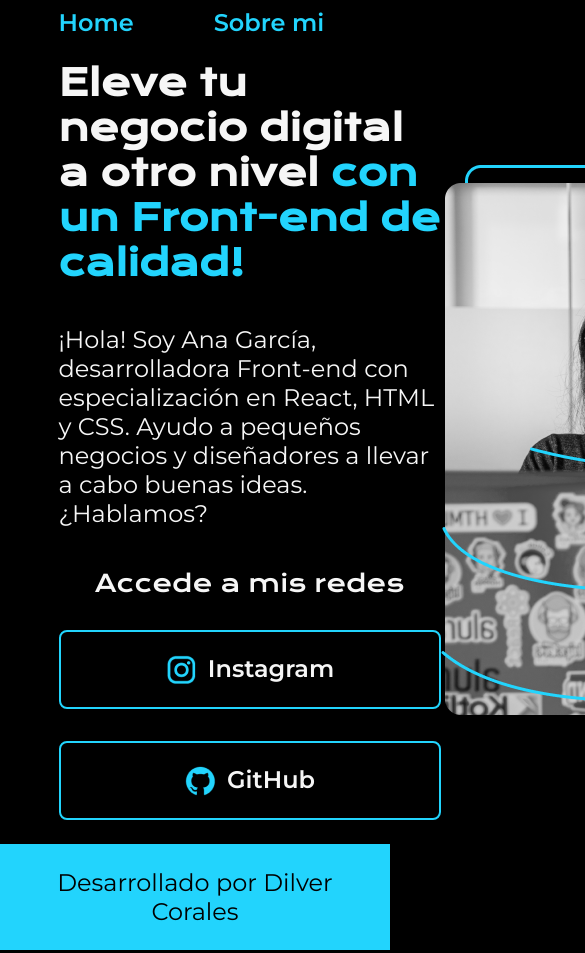
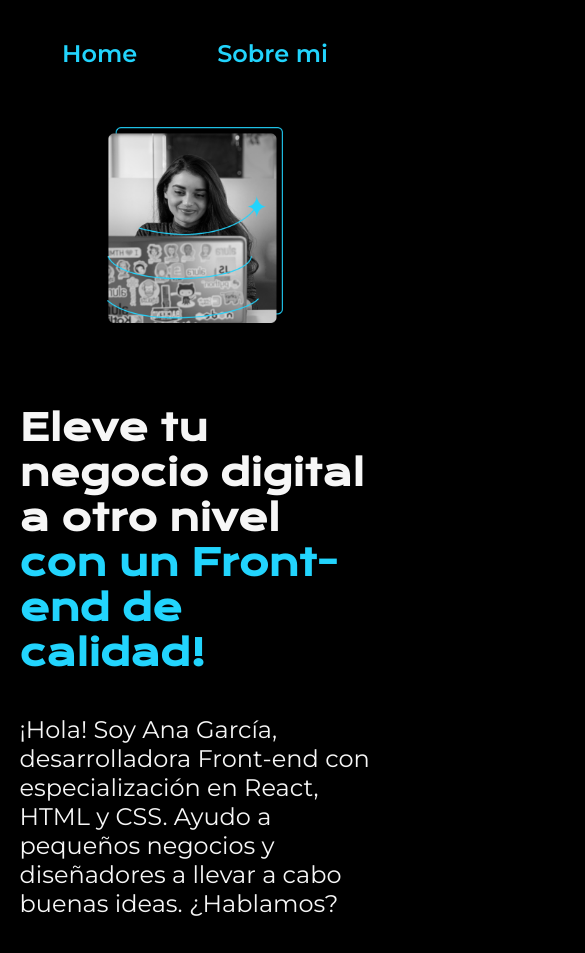
Before and after one commit to CoralesS/portafolio-prueba, a plain HTML site: page index.html in a window 390 px wide. Shown: the top 953 px of the page, 585 px wide, since content can reach past the window. Drawn offline with nearby package versions, Linux system fonts and the light colour scheme.

Commit message:
version finalizada

```diff
--- a/index.html
+++ b/index.html
@@ -38,7 +38,7 @@
                 </div>
 
         </section>
-            <img src="./assets/Imagem.png" alt="Foto de Ana García desarrolando un proyecto">
+            <img class="presentacion__imagen" src="./assets/Imagem.png" alt="Foto de Ana García desarrolando un proyecto">
     </main>
     <footer class="footer">
         <p>Desarrollado por Dilver Corales</p>
--- a/styles/style.css
+++ b/styles/style.css
@@ -11,8 +11,6 @@
 
 
 }
-
-
 
 * {
     padding: 0;
@@ -39,7 +37,7 @@ body{
 
 .header__menu__link{
     font-family: var(--fuente-montserrat);
-    font-size: 24px;
+    font-size: 1.5rem;
     font-weight: 600;
     color: var(--color-terciario);
     text-decoration: none;
@@ -51,17 +49,18 @@ body{
     display: flex;
     align-items: center;
     justify-content: space-between;
+    gap: 82px;
 }
 
 .presentacion__contenido{
-    width: 615px;
+    width: 50%;
     display: flex;
     flex-direction: column;
     gap: 40px;
 }
 
 .presentacion__contenido__titulo{
-    font-size: 36px;
+    font-size: 2.25rem;
     font-family: var(--fuente-krona);
 }
 
@@ -70,7 +69,7 @@ body{
 }
 
 .presentacion__contenido__texto{
-    font-size: 24px;
+    font-size: 1.5rem;
     font-family: var(--fuente-montserrat);
 }
 
@@ -84,17 +83,17 @@ body{
 
 .presentacion__enlaces__subtitulo{
     font-family: var(--fuente-krona);
-    font-size: 24px;
+    font-size: 1.5rem;
     font-weight: 400;
 
 
 }
 
 .presentacion__enlaces__link{
-    width: 378px;
+    width: 50%;
     text-align: center;
     border-radius: 8px;
-    font-size: 24px;
+    font-size: 1.5rem;
     font-weight: 600;
     padding: 21.5px 0;
     text-decoration: none;
@@ -110,12 +109,40 @@ body{
     background-color: var(--color-hover);
 }
 
+.presentacion__imagen {
+    width: 50%;
+}
+
 .footer{
     background-color: var(--color-terciario);
     padding: 24px;
     color: var(--color-primario);
     text-align: center;
     font-family: var(--fuente-montserrat);
-    font-size: 24px;
+    font-size: 1.5rem;
     font-weight: 400;
 }
+
+@media (max-width: 1200px ) {
+
+    .header{
+        padding: 10%;
+
+    }
+
+    .header__menu{
+
+        justify-content: center;
+
+    }
+
+    .presentacion {
+        flex-direction: column-reverse;
+        padding: 5%;
+    }
+
+    .presentacion__contenido{
+        width: auto;
+    }
+
+}
```
Also changed, not shown: about.html (+1 -1 lines).
